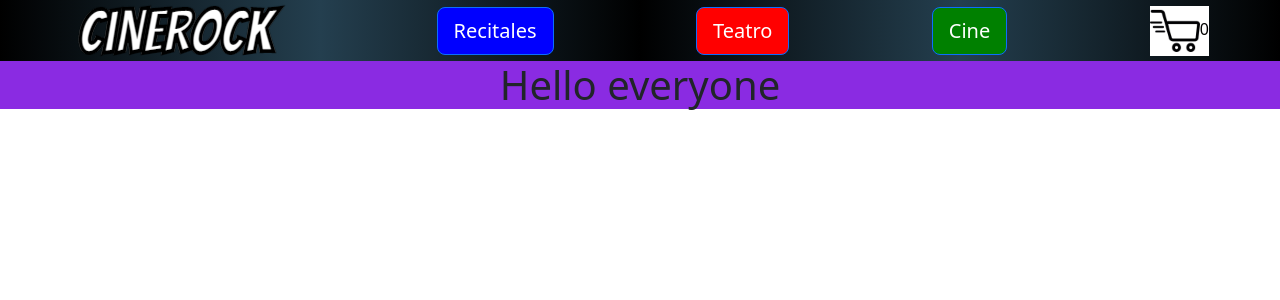
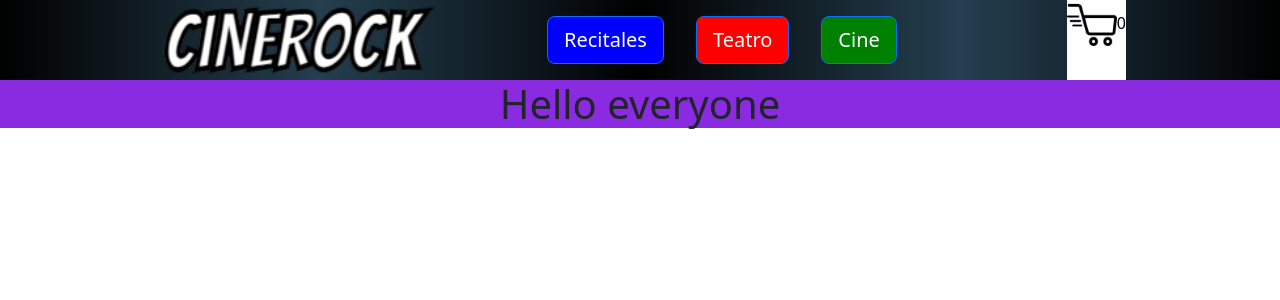
Before and after one commit to GonzaCP/proyectoReact, a React (Create React App) app: page / in a window 1280 px wide. Shown: the top 300 px of the page. Built offline with nearby package versions, Linux system fonts and the light colour scheme.

Commit message:
NavBar/CartWidget/ItemListContainer/Bootstrap

```diff
--- a/src/components/Navbar/Navbar.css
+++ b/src/components/Navbar/Navbar.css
@@ -1,10 +1,20 @@
 .navColor {
     display: flex;
     flex-direction: row;
-    align-items: center;
-    justify-content: space-around;
-
+    justify-content: space-evenly;
     background: linear-gradient(to right, black, #243F4F, black, #243F4F, black);
+}
+.navLogo {
+    display: flex;
+    justify-content: flex-start;
+}
+.navButton {
+    display: flex;
+    justify-content: space-between;
+}
+.navCart {
+    display: flex;
+    justify-content: flex-end;
 }
 
 h1 {
--- a/src/components/Navbar/Navbar.js
+++ b/src/components/Navbar/Navbar.js
@@ -7,11 +7,18 @@ const Navbar = () => {
     return (
         <header>
             <nav className="navColor">
+                <div className='navLogo' >
                     <img src={logoPrincipal} alt="logo principal del sitio" />
-                    <Button label="Recitales" backgroundColor="blue" bootstrap=" btn btn-primary btn-lg " />
-                    <Button label="Teatro" backgroundColor="red" bootstrap=" btn btn-primary btn-lg " />
-                    <Button label="Cine" backgroundColor="green" bootstrap=" btn btn-primary btn-lg " />
-                    <CartWidget />
+
+                </div>
+                <div className='navButton'>
+                    <Button label="Recitales" backgroundColor="blue" bootstrap=" btn btn-primary btn-lg m-3" />
+                    <Button label="Teatro" backgroundColor="red" bootstrap=" btn btn-primary btn-lg m-3 " />
+                    <Button label="Cine" backgroundColor="green" bootstrap=" btn btn-primary btn-lg m-3 " />
+                </div>
+                <div className='navCart'>
+                <CartWidget />
+                </div>
             </nav>
         </header>
     )
```
